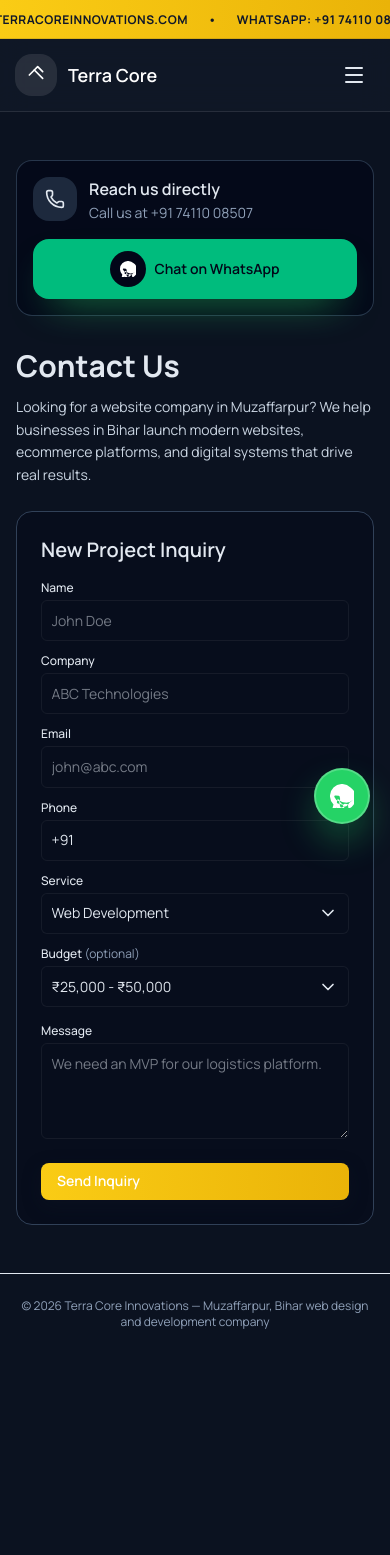
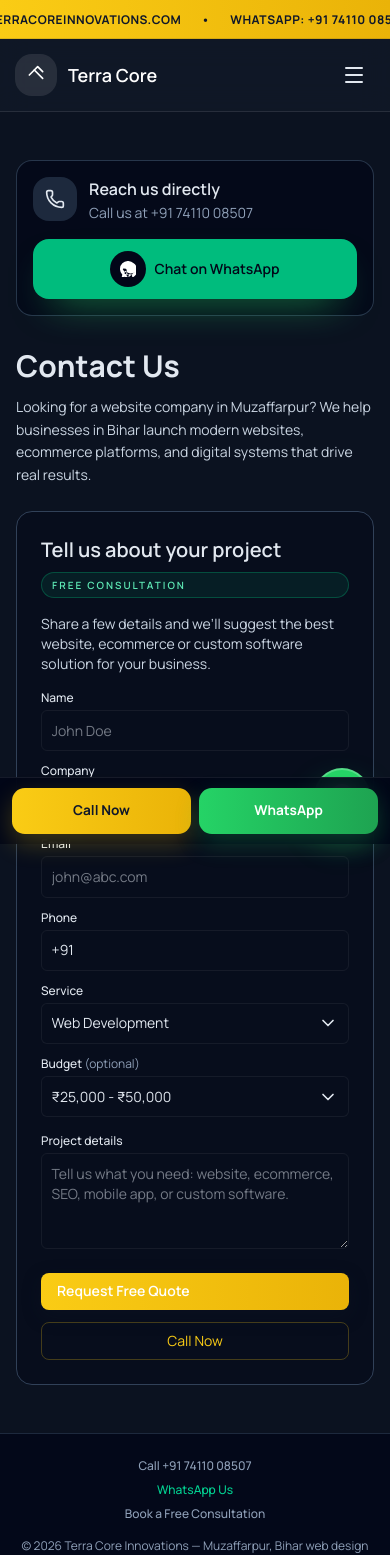
Before and after one commit to mdanwarkhan/portfolio, a Next.js app: page /contact in a window 390 px wide. Shown: the top 1555 px of the page. Before the commit the page ends 1354 px from the top, so only its background shows below. Built offline with nearby package versions, Linux system fonts and the light colour scheme.

Commit message:
css changes

```diff
--- a/app/components/ContactForm.tsx
+++ b/app/components/ContactForm.tsx
@@ -144,7 +144,15 @@ export default function ContactForm() {
 
   return (
     <form onSubmit={handleSubmit} className="space-y-4 sm:space-y-6 border border-slate-700 rounded-2xl p-6 sm:p-8 bg-slate-950/40">
-      <h2 className="text-xl sm:text-2xl font-semibold">New Project Inquiry</h2>
+      <div className="flex flex-col gap-2 sm:flex-row sm:items-center sm:justify-between">
+        <h2 className="text-xl sm:text-2xl font-semibold">Tell us about your project</h2>
+        <span className="rounded-full border border-emerald-500/30 bg-emerald-500/10 px-2.5 py-1 text-[10px] font-semibold uppercase tracking-[0.2em] text-emerald-300">
+          Free consultation
+        </span>
+      </div>
+      <p className="text-sm text-slate-300">
+        Share a few details and we’ll suggest the best website, ecommerce or custom software solution for your business.
+      </p>
 
       <div className="grid grid-cols-1 md:grid-cols-2 gap-3 sm:gap-4">
         <div>
@@ -152,6 +160,7 @@ export default function ContactForm() {
           <input
             placeholder="John Doe"
             className="mt-1 input text-sm sm:text-base"
+            value={name}
             onChange={(e) => setName(e.target.value)}
             required
           />
@@ -196,9 +205,12 @@ export default function ContactForm() {
           <label className="block text-xs sm:text-sm font-medium">Service</label>
           <select className="mt-1 input text-sm sm:text-base bg-slate-950" value={service} onChange={(e) => setService(e.target.value)}>
             <option>Web Development</option>
+            <option>Website Design</option>
             <option>ECommerce Development</option>
+            <option>SEO & Local Search</option>
             <option>Mobile App Development</option>
             <option>CRM Software</option>
+            <option>Custom Web App</option>
             <option>Others</option>
           </select>
         </div>
@@ -215,9 +227,9 @@ export default function ContactForm() {
       </div>
 
       <div>
-        <label className="block text-xs sm:text-sm font-medium">Message</label>
+        <label className="block text-xs sm:text-sm font-medium">Project details</label>
         <textarea
-          placeholder="We need an MVP for our logistics platform."
+          placeholder="Tell us what you need: website, ecommerce, SEO, mobile app, or custom software."
           className="mt-1 input h-24 sm:h-32 text-sm sm:text-base"
           value={message}
           onChange={(e) => setMessage(e.target.value)}
@@ -226,9 +238,12 @@ export default function ContactForm() {
       </div>
 
       <div className="flex flex-col sm:flex-row items-center gap-3 sm:gap-4">
-        <button type="submit" className="btn-primary text-sm sm:text-base py-2 sm:py-3 px-4 sm:px-6 w-full sm:w-auto" disabled={status === "sending" || status === "sent"}>
-          {status === "sending" ? "Sending..." : "Send Inquiry"}
+        <button type="submit" className="btn-primary text-sm sm:text-base py-2.5 sm:py-3 px-4 sm:px-6 w-full sm:w-auto" disabled={status === "sending" || status === "sent"}>
+          {status === "sending" ? "Sending..." : "Request Free Quote"}
         </button>
+        <a href="tel:+917411008507" className="btn-ghost text-sm sm:text-base py-2.5 sm:py-3 px-4 sm:px-6 w-full sm:w-auto justify-center">
+          Call Now
+        </a>
         {status === "error" && <span className="text-red-600 text-sm sm:text-base">Something went wrong.</span>}
       </div>
     </form>
--- a/app/components/Footer.tsx
+++ b/app/components/Footer.tsx
@@ -1,7 +1,20 @@
 export default function Footer() {
   return (
-    <footer className="w-full border-t">
+    <footer className="w-full border-t border-slate-800 bg-slate-950/80">
       <div className="container mx-auto px-4 sm:px-6 py-6 sm:py-8 text-center text-xs sm:text-sm text-slate-400">
+        <div className="mb-4 flex flex-col sm:flex-row items-center justify-center gap-2 sm:gap-4 text-center">
+          <a href="tel:+917411008507" className="text-primary hover:text-accent transition-colors font-medium">
+            Call +91 74110 08507
+          </a>
+          <span className="hidden sm:inline text-slate-600">•</span>
+          <a href="https://wa.me/917411008507" target="_blank" rel="noreferrer" className="text-emerald-400 hover:text-emerald-300 transition-colors font-medium">
+            WhatsApp Us
+          </a>
+          <span className="hidden sm:inline text-slate-600">•</span>
+          <a href="/contact" className="text-primary hover:text-accent transition-colors font-medium">
+            Book a Free Consultation
+          </a>
+        </div>
         <p>
           © {new Date().getFullYear()} Terra Core Innovations — Muzaffarpur, Bihar web design and development company
         </p>
--- a/app/components/Navbar.tsx
+++ b/app/components/Navbar.tsx
@@ -25,8 +25,22 @@ export default function Navbar() {
         backdropFilter: "blur(14px)",
       }}
     >
-      <div className="container mx-auto px-6 py-4 flex items-center justify-between">
+      <div className="container mx-auto px-6 py-4 flex items-center justify-between gap-3">
         <Logo />
+
+        <div className="hidden md:flex items-center gap-3">
+          <a href="tel:+917411008507" className="btn-ghost text-xs px-3 py-2">
+            Call Now
+          </a>
+          <a
+            href="https://wa.me/917411008507"
+            target="_blank"
+            rel="noreferrer"
+            className="btn-primary text-xs px-3 py-2"
+          >
+            WhatsApp
+          </a>
+        </div>
 
         {/* Desktop Navigation */}
         <nav className="hidden md:flex gap-6">
@@ -66,6 +80,19 @@ export default function Navbar() {
                 {link.label}
               </Link>
             ))}
+            <div className="mt-2 grid grid-cols-2 gap-2">
+              <a href="tel:+917411008507" className="btn-ghost text-sm justify-center">
+                Call Now
+              </a>
+              <a
+                href="https://wa.me/917411008507"
+                target="_blank"
+                rel="noreferrer"
+                className="btn-primary text-sm justify-center"
+              >
+                WhatsApp
+              </a>
+            </div>
           </div>
         </nav>
       )}
--- a/app/globals.css
+++ b/app/globals.css
@@ -30,6 +30,7 @@ body {
   line-height: 1.6;
   font-size: 16px;
   transition: background-color 200ms ease, color 200ms ease;
+  padding-bottom: 4.5rem;
 }
 
 /* Utility container */
@@ -297,3 +298,55 @@ select.input option {
     transform: translateX(-50%);
   }
 }
+
+.mobile-cta-bar {
+  position: fixed;
+  left: 0;
+  right: 0;
+  bottom: 0;
+  z-index: 70;
+  display: grid;
+  grid-template-columns: 1fr 1fr;
+  gap: 0.5rem;
+  padding: 0.6rem 0.75rem calc(0.6rem + env(safe-area-inset-bottom));
+  background: rgba(2, 6, 23, 0.92);
+  border-top: 1px solid rgba(255,255,255,0.08);
+  backdrop-filter: blur(12px);
+}
+
+.mobile-cta-link {
+  display: inline-flex;
+  align-items: center;
+  justify-content: center;
+  min-height: 2.9rem;
+  border-radius: 0.8rem;
+  font-weight: 700;
+  font-size: 0.85rem;
+  transition: transform 180ms ease, opacity 180ms ease;
+}
+
+.mobile-cta-link:active {
+  transform: translateY(1px);
+}
+
+.mobile-cta-call {
+  background: linear-gradient(90deg, var(--primary), var(--accent));
+  color: #0f172a;
+  box-shadow: 0 10px 24px rgba(250, 204, 21, 0.24);
+}
+
+.mobile-cta-whatsapp {
+  background: linear-gradient(90deg, #25d366, #1ea351);
+  color: white;
+  box-shadow: 0 10px 24px rgba(37, 211, 102, 0.24);
+}
+
+@media (min-width: 768px) {
+  .mobile-cta-bar {
+    display: none;
+  }
+
+  body {
+    padding-bottom: 0;
+  }
+}
--- a/app/layout.tsx
+++ b/app/layout.tsx
@@ -155,6 +155,20 @@ export default function RootLayout({
         <Navbar />
         <main className="flex-1">{children}</main>
         <Footer />
+
+        <div className="mobile-cta-bar" aria-label="Quick contact actions">
+          <a href="tel:+917411008507" className="mobile-cta-link mobile-cta-call">
+            Call Now
+          </a>
+          <a
+            href="https://wa.me/917411008507"
+            target="_blank"
+            rel="noreferrer"
+            className="mobile-cta-link mobile-cta-whatsapp"
+          >
+            WhatsApp
+          </a>
+        </div>
       </body>
     </html>
   );
```
